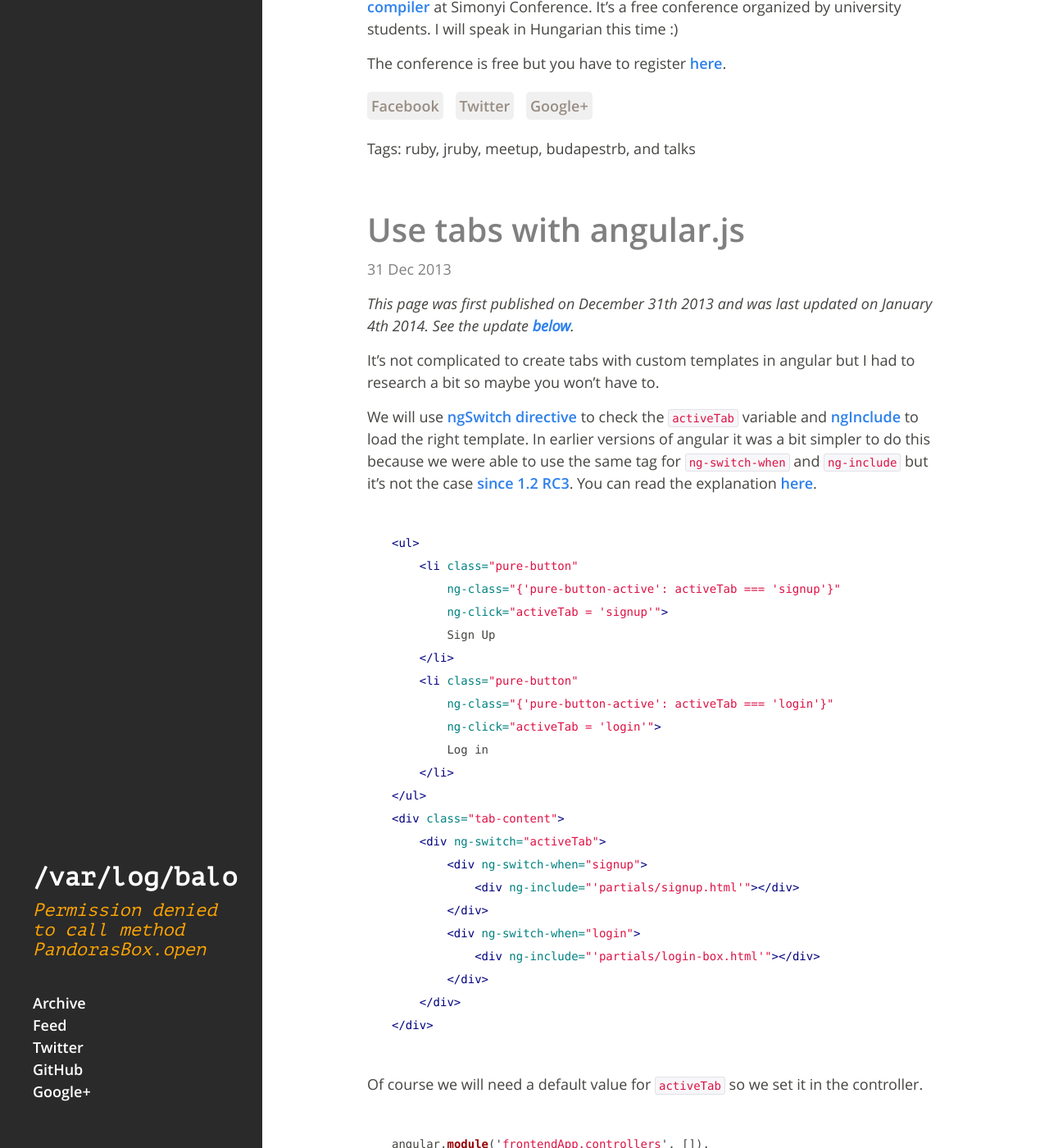
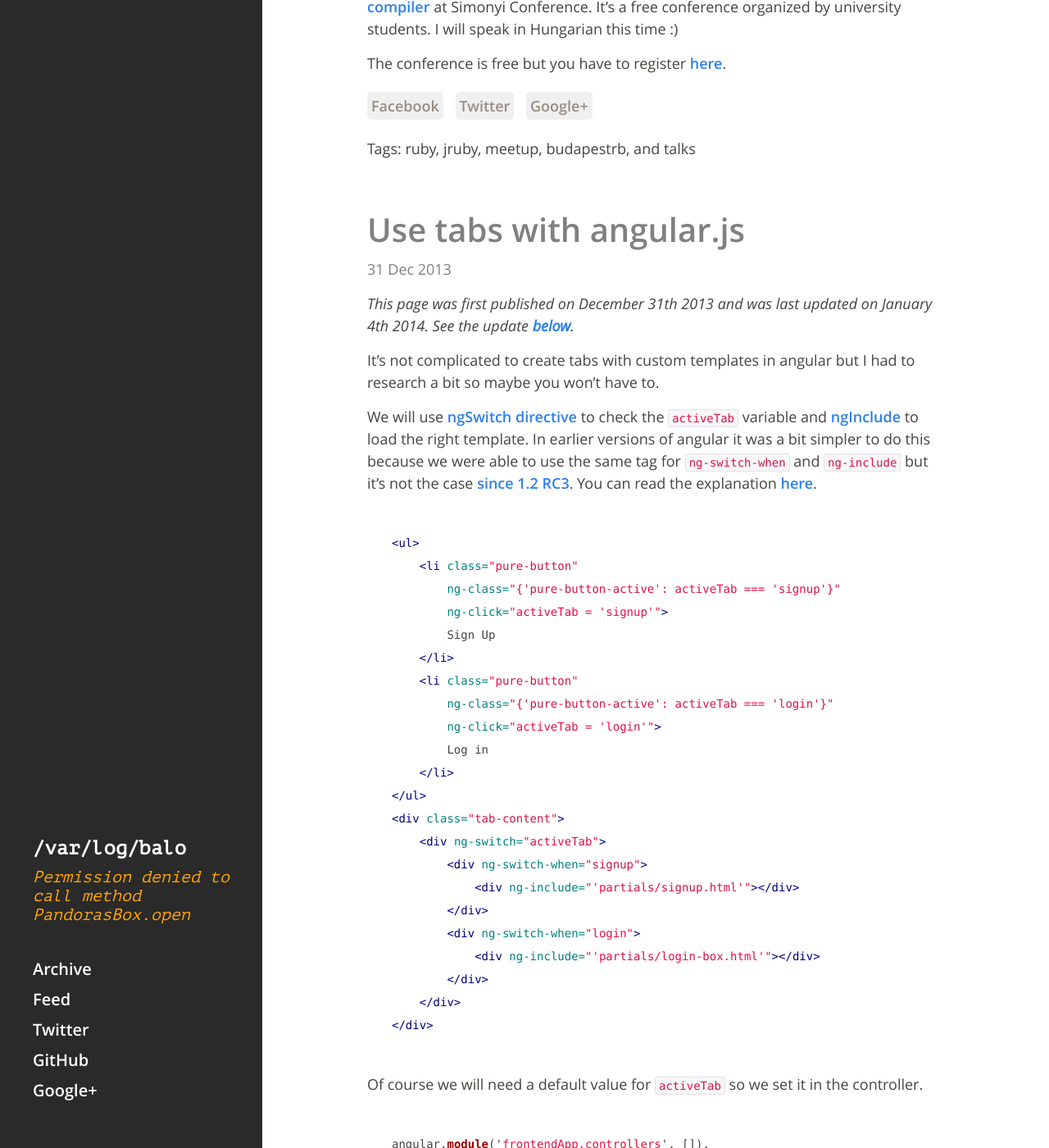
Before and after one commit to vbalazs/vbalazs.github.io, a Jekyll site: the page built from index.html, in a window 1280 px wide and 1400 px high, scrolled down 263 px. Shown: the whole window at 82% size. Built offline with Jekyll 4.4.1, drawn with Linux system fonts in a browser that asks for light colours; Markdown is read by kramdown in place of the engine named in the settings; the list of posts is cut into pages by our own code.

Commit message:
fine tune css so the sidebar text won't overflow from now on

```diff
--- a/assets/css/custom.css
+++ b/assets/css/custom.css
@@ -1,10 +1,15 @@
 .masthead h1 {
-  font: normal bold 32px 'PT mono', sans-serif;
+  font: normal bold 24px 'PT mono', sans-serif;
 }
 
 .masthead .lead {
   color: orange;
-  font: italic 22px 'PT mono', sans-serif;
+  font: italic 20px 'PT mono', sans-serif;
+}
+
+.colophon-links li {
+  margin-top: 7px;
+  font-size: 20px;
 }
 
 .post h1 a {
```
